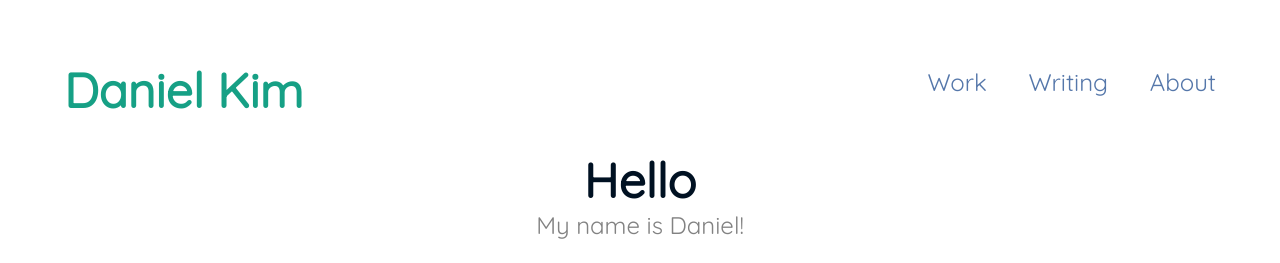
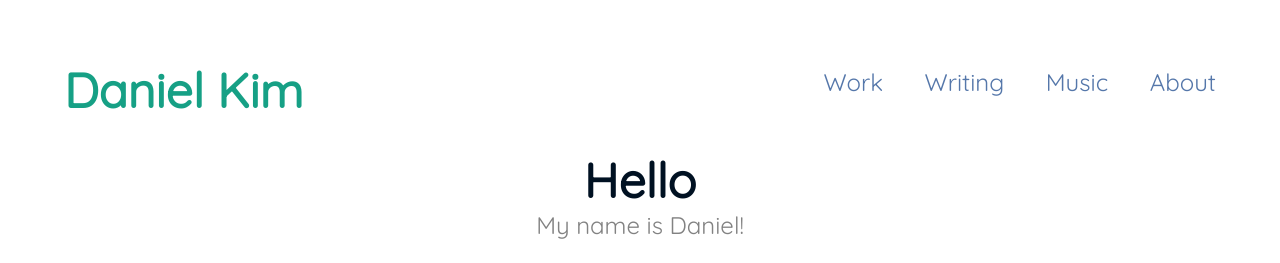
Before and after one commit to danielk56/danielk56.github.io, a Jekyll site: the page built from index.md, in a window 1280 px wide. Shown: the top 263 px of the page. Built offline with Jekyll 4.4.1, drawn with Linux system fonts in a browser that asks for light colours.

Commit message:
Update header.html

```diff
--- a/_includes/header.html
+++ b/_includes/header.html
@@ -8,6 +8,7 @@
 <ul class="menu">
 <li class="menu__entry"><a href="{{ '/work' | prepend: site.baseurl }}">Work</a></li>
 <li class="menu__entry"><a href="{{ '/writing' | prepend: site.baseurl }}">Writing</a></li>
+<li class="menu__entry"><a href="{{ '/music' | prepend: site.baseurl }}">Music</a></li>
 <li class="menu__entry"><a href="{{ '/about' | prepend: site.baseurl }}">About</a></li>
 </div>
 </ul>
```
